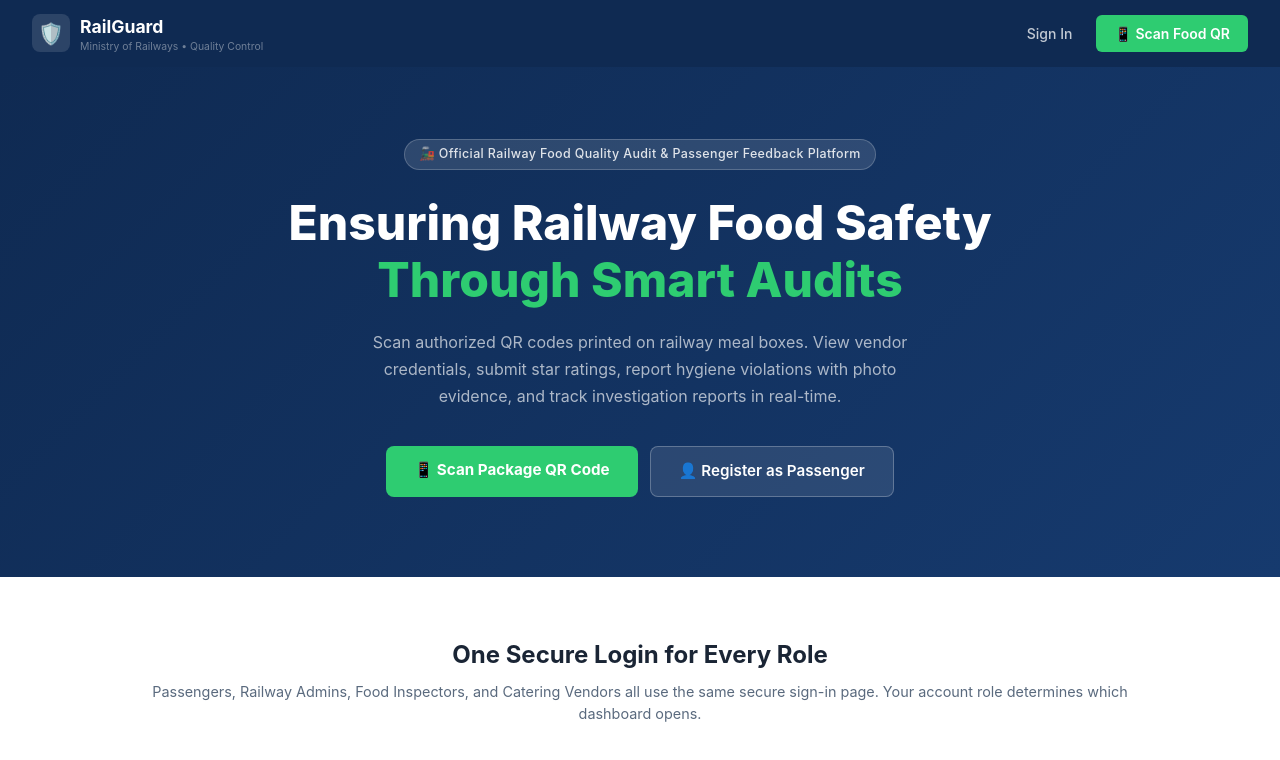
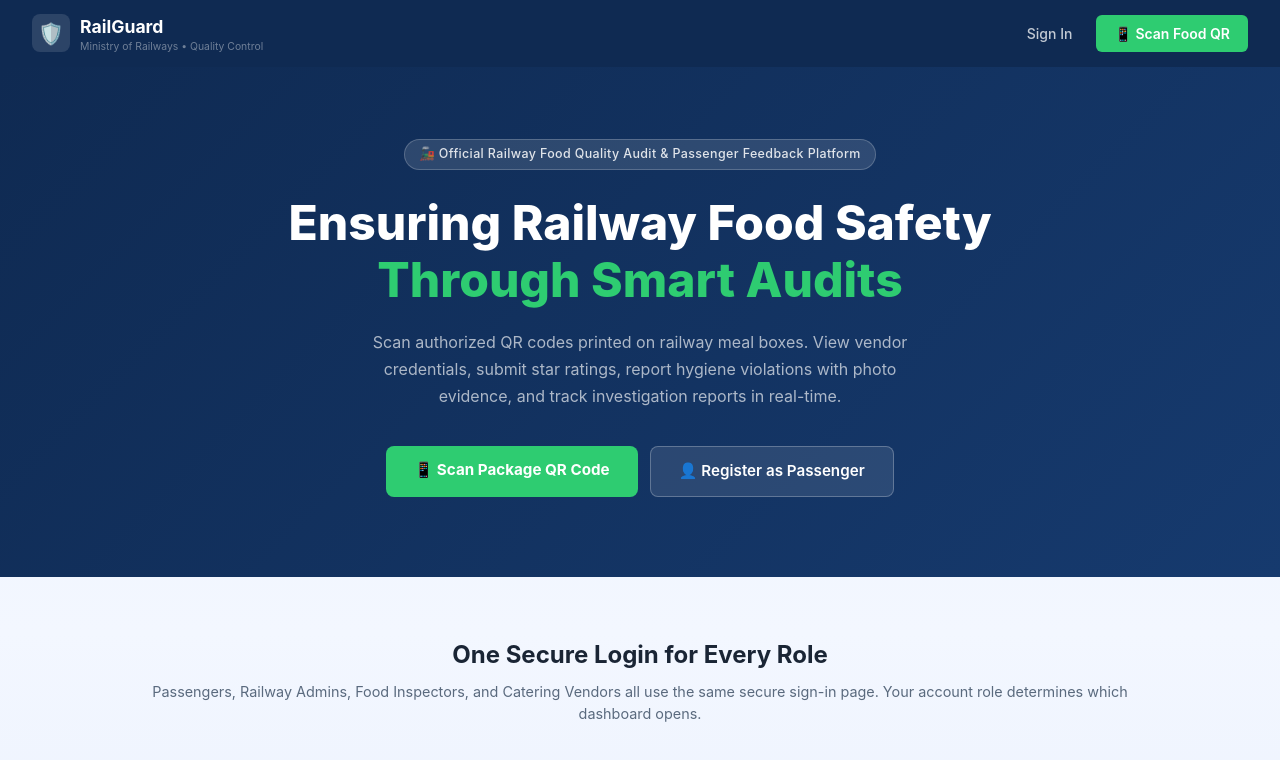
Before and after one commit to rishabhnayakk/RailwayFoodManagement, a Next.js app: page / in a window 1280 px wide. Shown: the top 760 px of the page. Built offline with nearby package versions, Linux system fonts and the light colour scheme.

Commit message:
Update landing page background to soft blue

```diff
--- a/app/page.module.css
+++ b/app/page.module.css
@@ -1,6 +1,6 @@
 /* app/page.module.css — Landing page styles */
 
-.page { min-height: 100vh; background: #fff; }
+.page { min-height: 100vh; background: linear-gradient(180deg, #e8f1ff 0%, #f3f7ff 52%, #e5edfb 100%); }
 
 /* ── Navbar ── */
 .nav {
@@ -138,6 +138,7 @@
   max-width: 1100px;
   margin: 0 auto;
   padding: 60px 32px;
+  background: transparent;
 }
 
 .sectionTitle {
```
